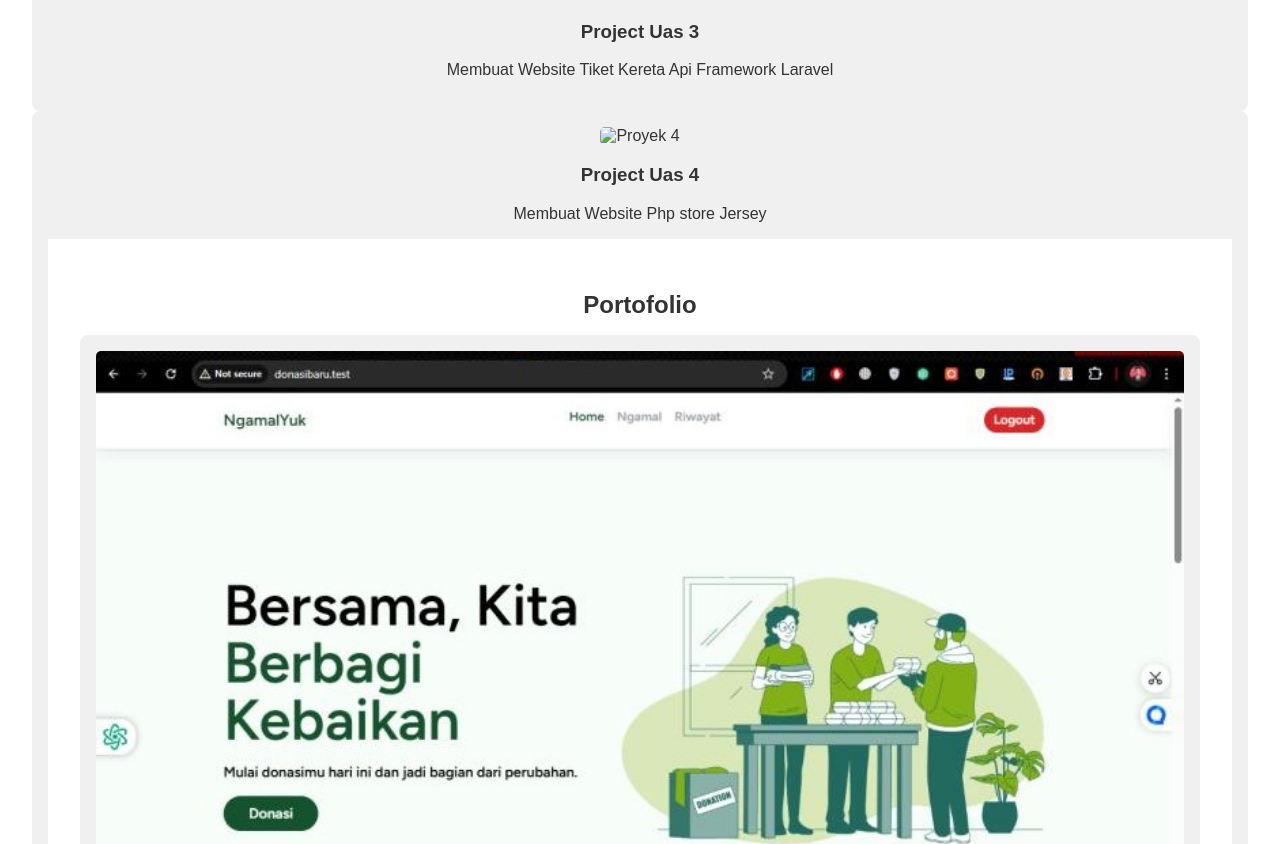
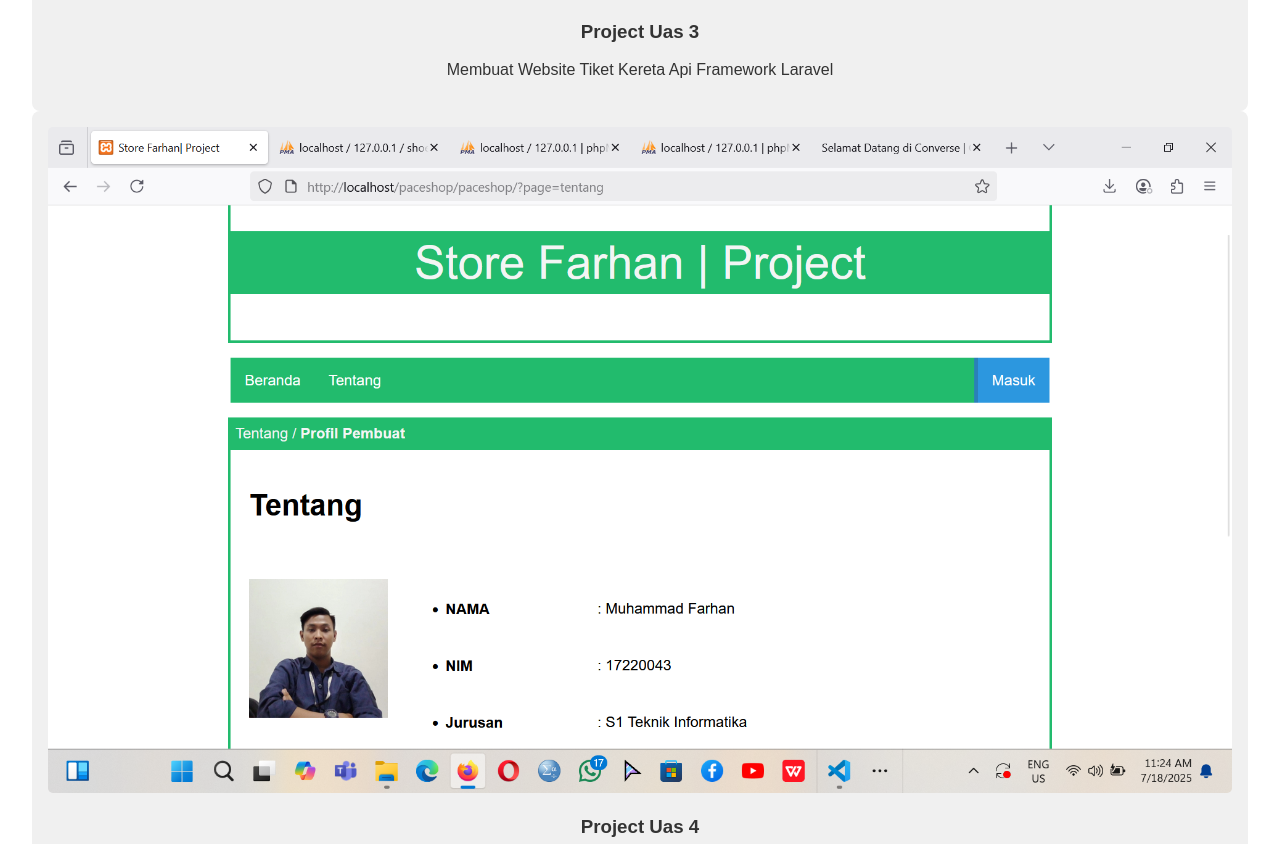
Before and after one commit to Rubik7899/porfoffarhan, a plain HTML site: page index.html in a window 1280 px wide. Shown: the part 2052-2896 px from the top of the page. Drawn offline with Linux system fonts and the light colour scheme; files whose address does not match are found by name.

Commit message:
Update index.html

```diff
--- a/index.html
+++ b/index.html
@@ -97,7 +97,7 @@
 
       </div>
       <div class="card">
-        <img src="img/Screenshot 2025-07-18 112431.png" alt="Proyek 4">
+        <img src="image/Screenshot 2025-07-18 112431.png" alt="Proyek 4">
         <h3>Project Uas 4</h3>
         <p>Membuat Website Php store Jersey</p>
 
```
